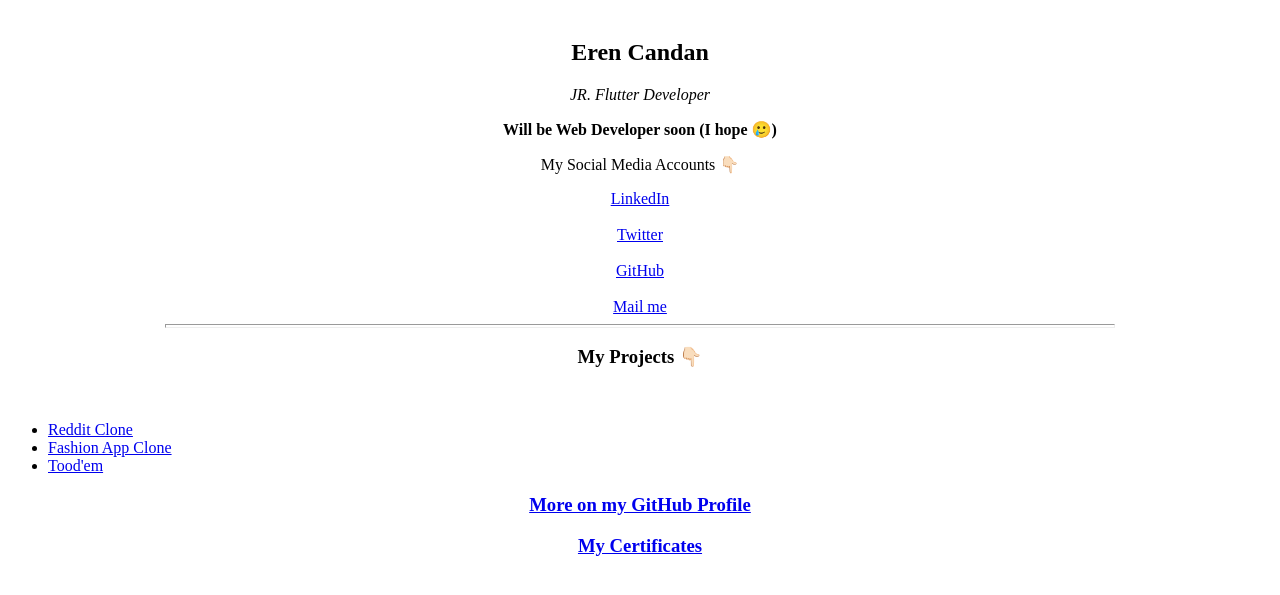
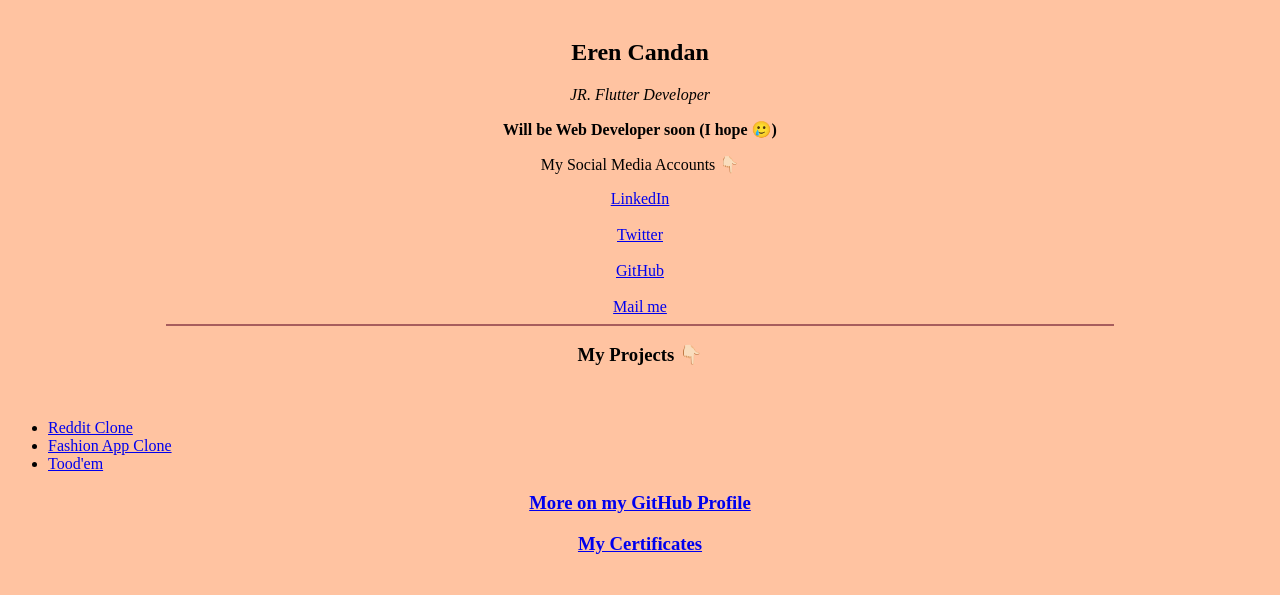
Before and after one commit to yamisagi/html-css-learning, a plain HTML site: page index.html in a window 1280 px wide. Shown: the part 191-786 px from the top of the page. Drawn offline with Linux system fonts and the light colour scheme.

Commit message:
Inline CSS Usage

```diff
--- a/index.html
+++ b/index.html
@@ -8,7 +8,11 @@
     <!-- Sayfanın başlığı -->
   </head>
 
-  <body>
+  <!-- Inline CSS ile aşağıda yaptığımız gibi, belirli tagleri etkileyebiliriz. -->
+  <!-- Fakat bu durumu tüm sayfalarda ve her tagde yapmak oldukça zahmetlidir. -->
+  <!-- Bu yüzden Inline CSS yerine, Internal CSS dosyaları oluşturup, orada tüm tagleri etkileyebiliriz. -->
+
+  <body style="background-color: #ffc3a1">
     <center>
       <!-- alt attribute -> SEO optimizasyonu için anahtar kelimeler kullanılır -->
       <!-- width ve height attribute -> resmin boyutunu belirtir -->
@@ -44,7 +48,14 @@
       <br />
       <a href="HTML - Personal Site/contact-me.html">Mail me </a>
       <br />
-      <hr style="color: rgb(189, 32, 32); height: 2px; width: 75%" />
+      <hr
+        style="
+          border: #a75d5d;
+          background-color: #a75d5d;
+          height: 2px;
+          width: 75%;
+        "
+      />
       <strong><h3>My Projects 👇🏻</h3></strong>
       <br />
     </center>
```
